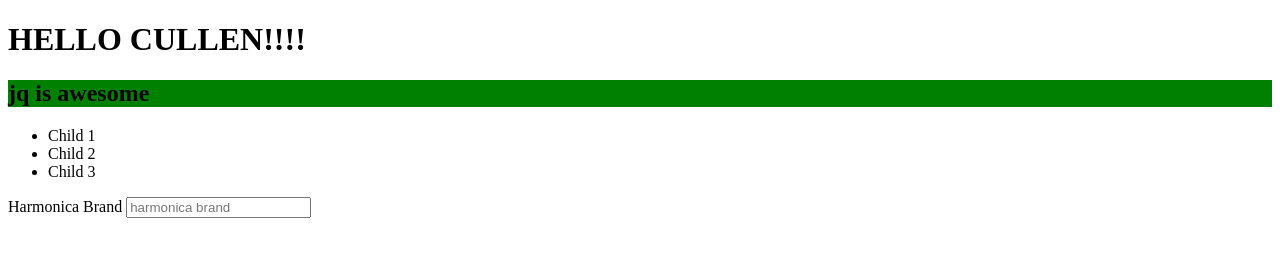
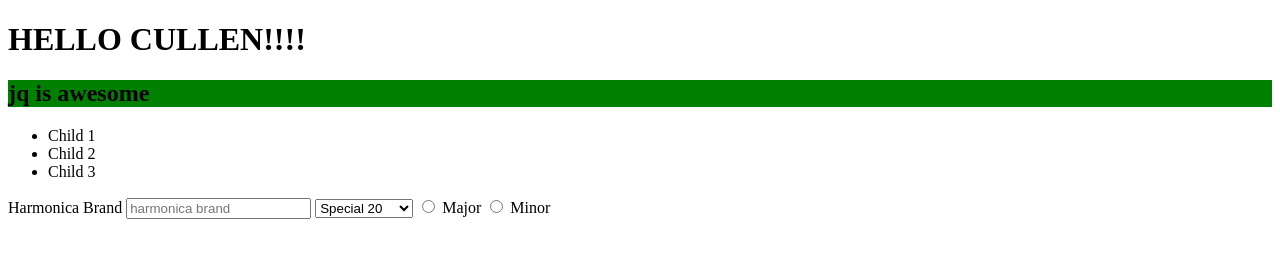
Before and after one commit to MartSpeed/cullen-JQuery-part1-practice, a plain HTML site: page index.html in a window 1280 px wide. Drawn offline with Linux system fonts and the light colour scheme.

Commit message:
added different typesof buttons and their inputs

```diff
--- a/index.html
+++ b/index.html
@@ -16,7 +16,21 @@
       <li>Child 2</li>
       <li class="the-best">Child 3</li>
     </ul>
+    <!-- always use a label with tihe id of to match the input for further setup -->
     <label for="brand">Harmonica Brand</label>
     <input type="text" id="brand" placeholder="harmonica brand" />
+
+    <!-- this is a dropw down creator -->
+    <select name="" id="">
+      <option value="">Special 20</option>
+      <option value="">Rocket</option>
+      <option value="">Marine Band</option>
+    </select>
+
+    <!-- radial elements -->
+    <input type="radio" id="male" name="mode" value="male" />
+    <label for="male">Major</label>
+    <input type="radio" id="female" name="mode" value="female" />
+    <label for="female">Minor</label>
   </body>
 </html>
```
